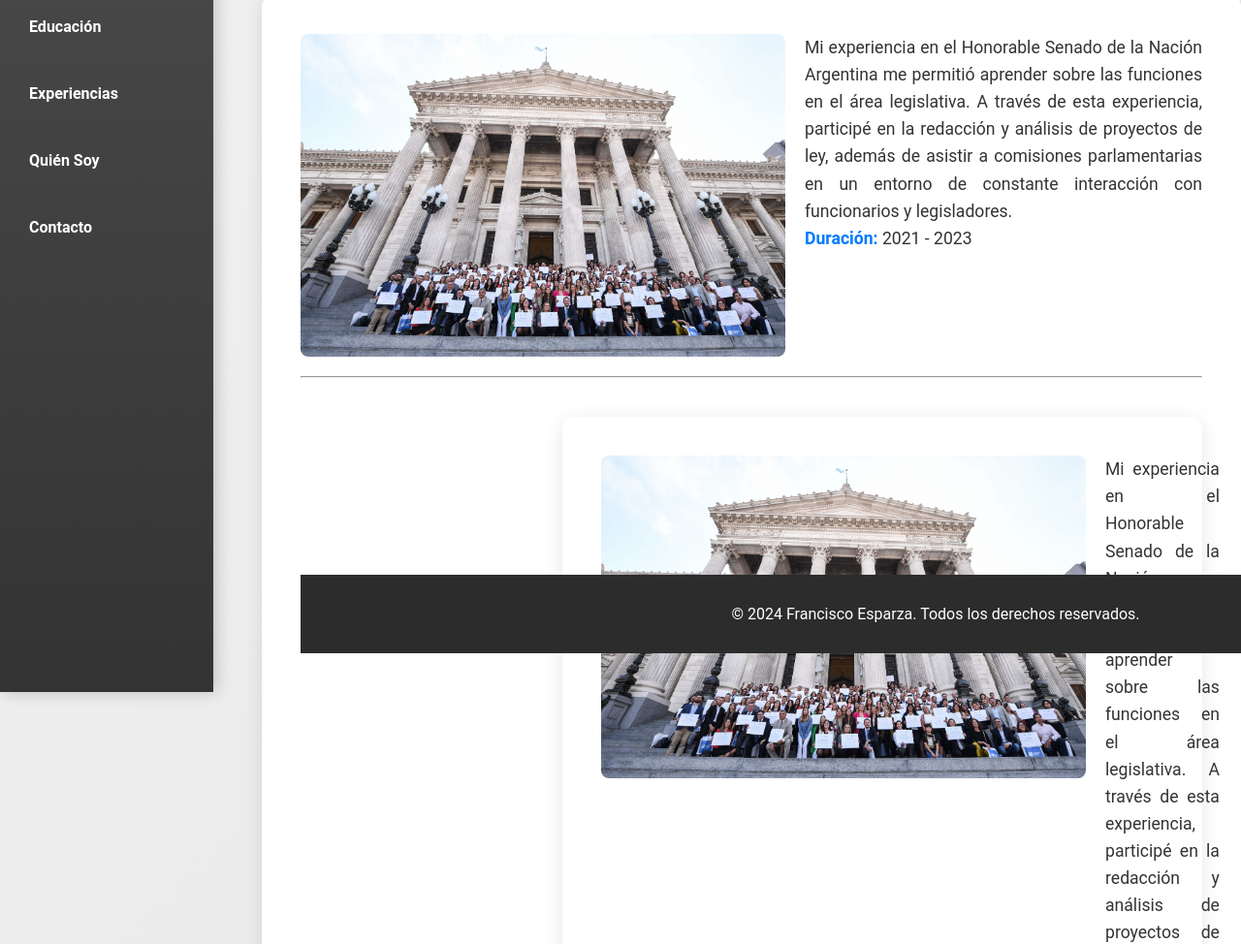
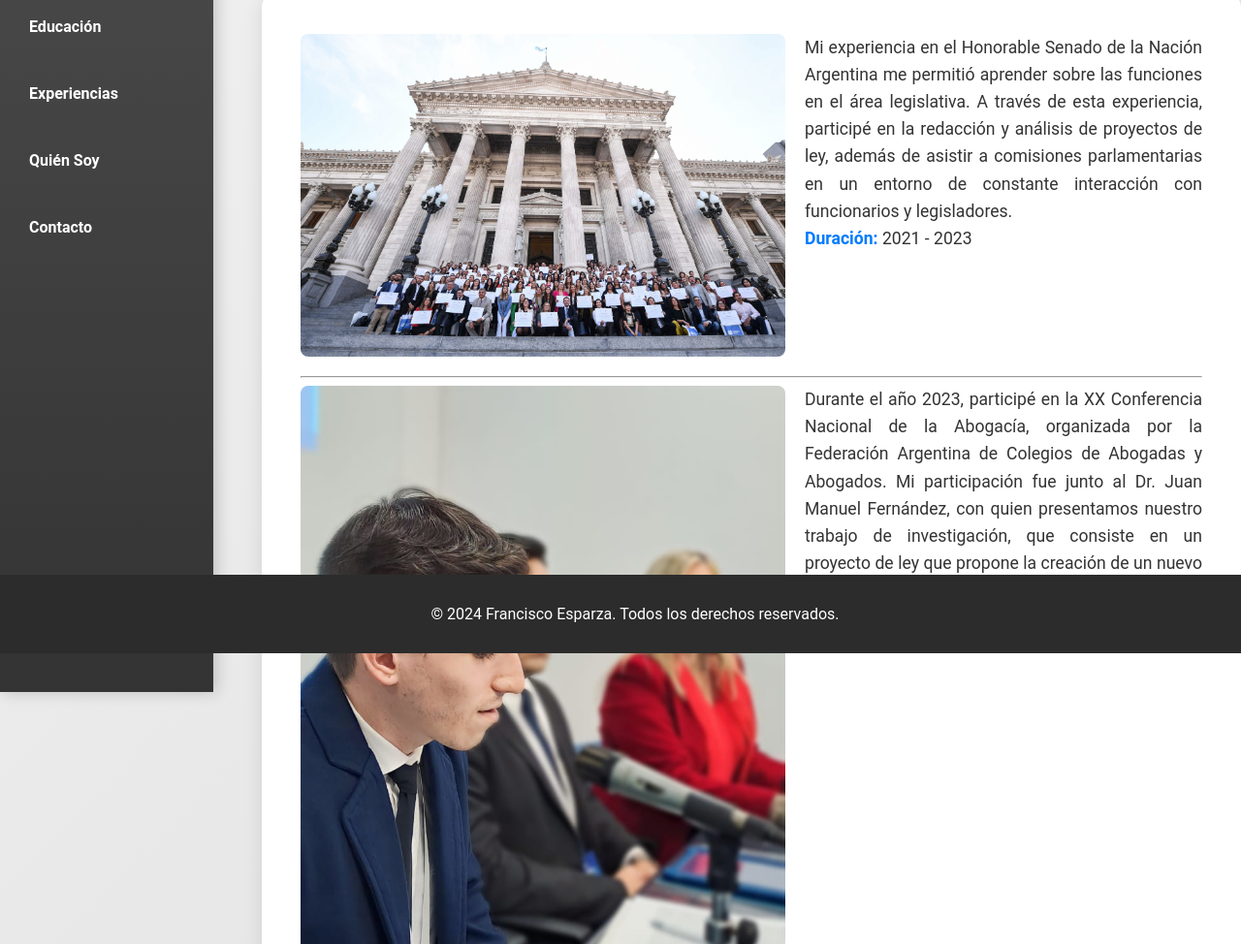
Before and after one commit to fezfranck/CV-WEB-FUNCA, a plain HTML site: page templates/experiencias.html in a window 1280 px wide. Shown: the part 126-1100 px from the top of the page at 97% size. Drawn offline with Linux system fonts and the light colour scheme.

Commit message:
Update experiencias.html

```diff
--- a/templates/experiencias.html
+++ b/templates/experiencias.html
@@ -147,16 +147,6 @@
         <div class="experience-section">
             <img src="/static/images/senado_nacional01.jpg" alt="Senado Nacional">
             <p>Mi experiencia en el Honorable Senado de la Nación Argentina me permitió aprender sobre las funciones en el área legislativa. A través de esta experiencia, participé en la redacción y análisis de proyectos de ley, además de asistir a comisiones parlamentarias en un entorno de constante interacción con funcionarios y legisladores.<br>
-            <strong>Duración:</strong> 2021 - 2023</p>
-        </div>
-        <hr class="separator">
-
-        <!-- Otras secciones de experiencia... -->
-
-  <section>
-        <div class="experience-section">
-            <img src="/static/images/senado_nacional01.jpg" alt="Senado Nacional">
-            <p>Mi experiencia en el Honorable Senado de la Nación Argentina me permitió aprender sobre las funciones en el área legislativa. A través de esta experiencia, participé en la redacción y análisis de proyectos de ley, además de asistir a comisiones parlamentarias en un entorno de constante interacción con funcionarios y legisladores.<br>
              <strong>Duración:</strong> 2021 - 2023</p>
         </div>
         <hr class="separator">
```
